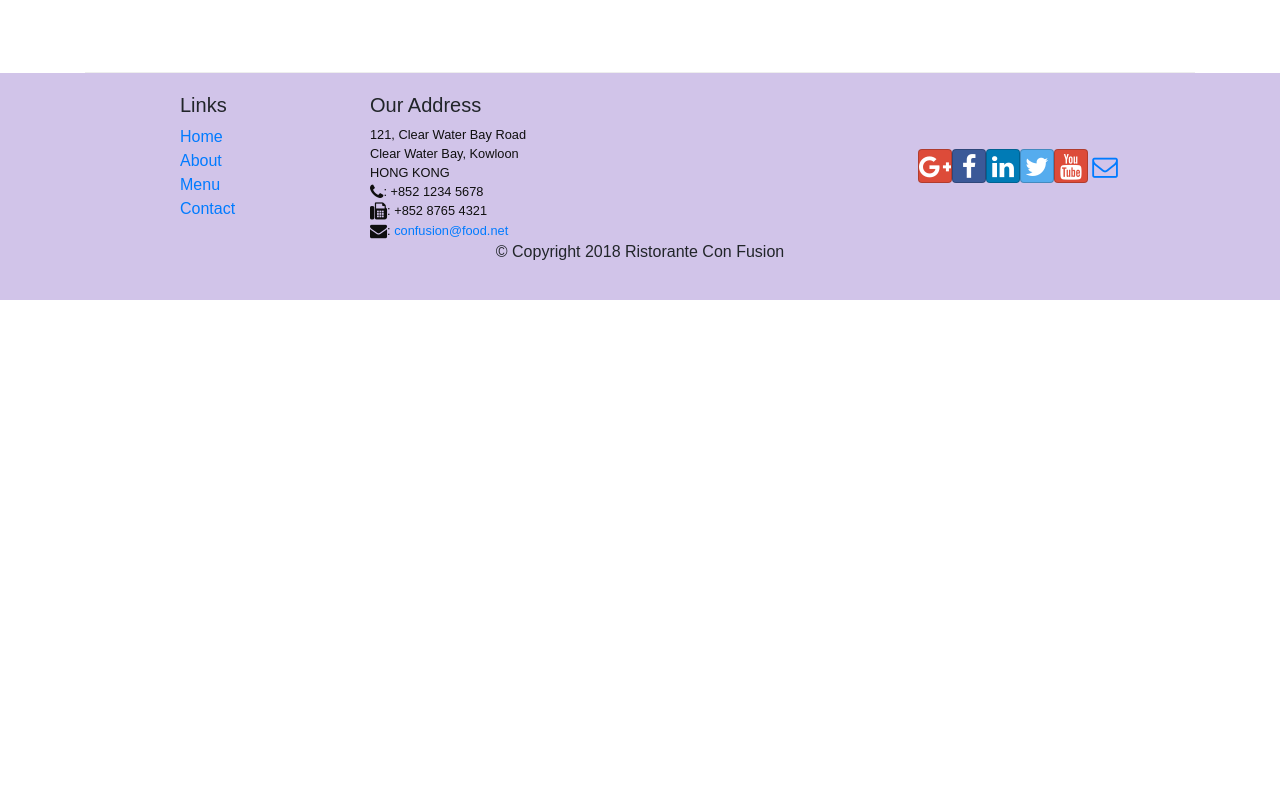
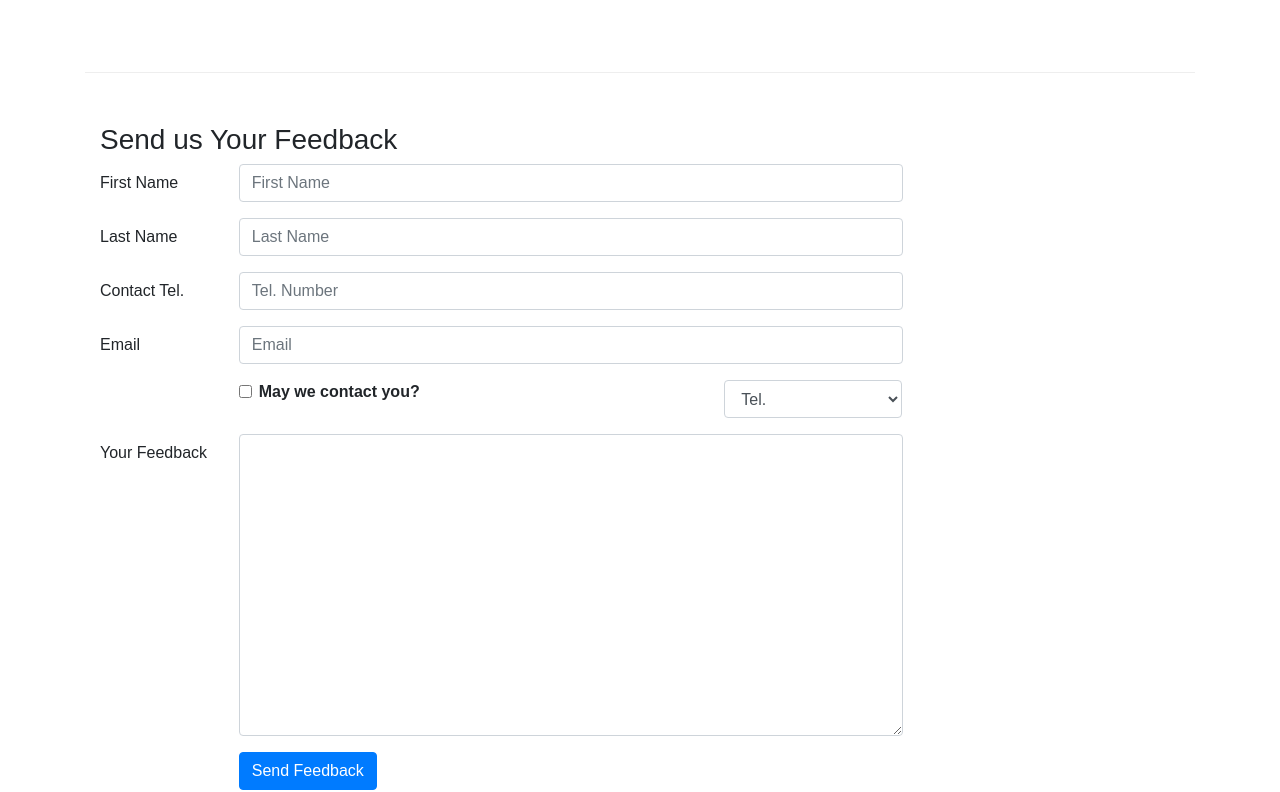
Before and after one commit to ysjprojects/coursera-react, a React (Create React App) app: page /contactus in a window 1280 px wide. Shown: the part 669-1461 px from the top of the page. Before the commit the page ends 969 px from the top, so only its background shows below. Built offline with nearby package versions, Linux system fonts and the light colour scheme.

Commit message:
Controlled Forms

```diff
--- a/src/components/ContactComponent.js
+++ b/src/components/ContactComponent.js
@@ -1,6 +1,37 @@
-import React from 'react';
+import React, { Component } from 'react';
+import { Breadcrumb, BreadcrumbItem, Button, Form, FormGroup, Label, Input, Col } from 'reactstrap';
 
-function Contact(props) {
+class Contact extends Component {
+    constructor(props) {
+        super(props);
+        this.state = {
+            firstname: '',
+            lastname: '',
+            telnum: '',
+            email: '',
+            agree: false,
+            contactType: 'Tel.',
+            message: ''
+        }
+        this.handleSubmit = this.handleSubmit.bind(this);
+        this.handleInputChange = this.handleInputChange.bind(this);
+    }
+
+    handleInputChange(event) {
+        const target = event.target;
+        const value = target.type === 'checkbox' ? target.checked : target.value;
+        const name = target.name;
+        this.setState({
+            [name]: value
+        });
+    }
+
+    handleSubmit(event) {
+        console.log("Current state is: " + JSON.stringify(this.state));
+        alert("Current state is: " + JSON.stringify(this.state));
+        event.preventDefault()
+    }
+    render() {
         return (
             <div className="container">
                 <div className="row row-content">
@@ -29,7 +60,96 @@
                         </div>
                     </div>
                 </div>
+                <div className='row row-content'>
+                    <div className='col-12'>
+                        <h3>Send us Your Feedback</h3>
+                    </div>
+                    <div className='col-12 col-md-9'>
+                        <Form onSubmit={this.handleSubmit}>
+                            <FormGroup row>
+                                <Label htmlFor="firstname" md={2}>First Name</Label>
+                                <Col md={10}>
+                                    <Input type='type' id='firstname' name='firstname'
+                                        placeholder='First Name'
+                                        value={this.state.firstname}
+                                        onChange={this.handleInputChange} />
+                                </Col>
+                            </FormGroup>
+
+                            <FormGroup row>
+                                <Label htmlFor="lastname" md={2}>Last Name</Label>
+                                <Col md={10}>
+
+                                    <Input type="text" id="lastname" name="lastname" placeholder="Last Name" value={this.state.lastname}
+                                        onChange={this.handleInputChange} />
+                                </Col>
+
+                            </FormGroup>
+
+                            <FormGroup row>
+                                <Label htmlFor="telnum" md={2}>Contact Tel.</Label>
+                                <Col md={10}>
+
+                                    <Input type="text" id="telnum" name="telnum" placeholder="Tel. Number" value={this.state.telnum}
+                                        onChange={this.handleInputChange} />
+                                </Col>
+
+                            </FormGroup>
+
+
+
+
+
+                            <FormGroup row>
+                                <Label htmlFor="email" md={2}>Email</Label>
+                                <Col md={10}>
+
+                                    <Input type="email" id="email" name="email" placeholder="Email" value={this.state.email}
+                                        onChange={this.handleInputChange} />
+                                </Col>
+
+                            </FormGroup>
+                            <FormGroup row>
+                                <Col md={{ size: 6, offset: 2 }}>
+                                    <FormGroup check>
+                                        <Label check>
+                                            <Input type="checkbox" name="agree" checked={this.state.agree}
+                                                onChange={this.handleInputChange} /> {' '}
+                                            <strong>May we contact you?</strong>
+                                        </Label>
+                                    </FormGroup>
+
+                                </Col>
+                                <Col md={{ size: 3, offset: 1 }}>
+                                    <Input type="select" name="contactType" value={this.state.contactType} onChange={this.handleInputChange}>
+                                        <option>Tel.</option>
+                                        <option>Email</option>
+                                    </Input>
+                                </Col>
+                            </FormGroup>
+                            <FormGroup row>
+                                <Label htmlFor="message" md={2}>Your Feedback</Label>
+
+                                <Col md={10}>
+                                    <Input type='textarea' id='message' name='message'
+                                        rows="12"
+                                        value={this.state.message} onChange={this.handleInputChange} />
+                                </Col>
+                            </FormGroup>
+                            <FormGroup row>
+
+                                <Col md={{ size: 10, offset: 2 }}>
+                                    <Button type="submit" color="primary">
+                                        Send Feedback
+                                    </Button>
+                                </Col>
+                            </FormGroup>
+                        </Form>
+                    </div>
+                </div>
             </div>
         );
     }
+}
+
 export default Contact;
```
Lines whose indentation alone changed are shown as unchanged.
